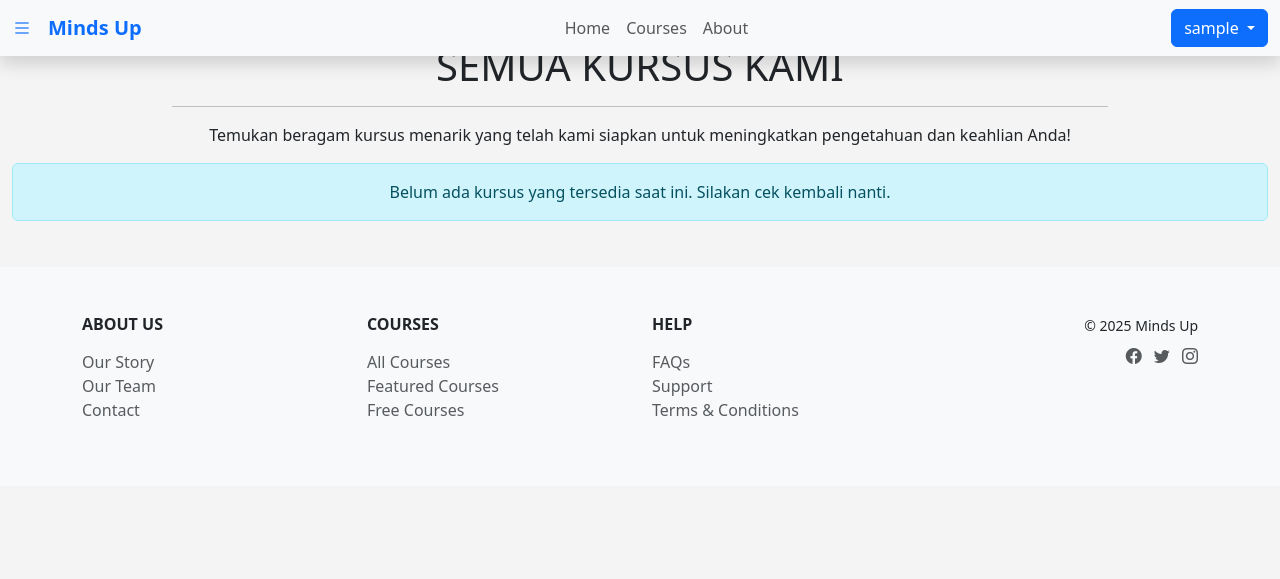
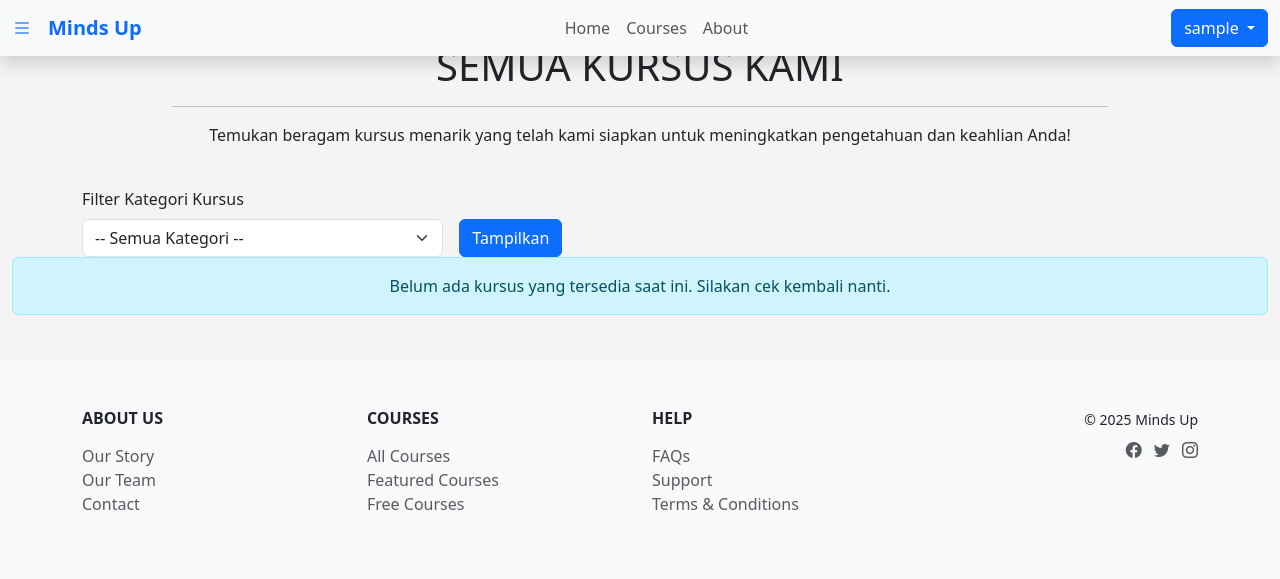
Before and after one commit to raditya-hafid/mindsup, a PHP site: page /Halaman.php in a window 1280 px wide. Shown: the top 579 px of the page. Run offline with PHP 8.4, Linux system fonts and the light colour scheme; the visitor is signed in with stand-in values (Sample User, id 1); data that the repository does not hold is empty.

Commit message:
Tambah sistem filter

```diff
--- a/courses/Halaman.php
+++ b/courses/Halaman.php
@@ -1,12 +1,22 @@
 <?php
-session_start(); // Mulai session jika belum
+session_start();
 require '../komponen/koneksi.php';
 
 $list_kursus = [];
-// Ambil juga kolom 'harga' dari tabel kursus
-$stmt = $conn->prepare("SELECT id_kursus, judul, deskripsi, gambar, kategori, harga FROM kursus ORDER BY id_kursus DESC"); // Tambahkan 'harga'
+
+$kategori = isset($_GET['kategori']) ? $_GET['kategori'] : '';
+
+// Siapkan query berdasarkan filter
+if ($kategori) {
+    $stmt = $conn->prepare("SELECT k.id_kursus, k.judul, k.deskripsi, k.gambar, k.kategori, k.harga, m.username AS mentor FROM kursus k JOIN mentor m ON k.id_mentor = m.id_mentor WHERE kategori = ? ORDER BY id_kursus DESC");
+    $stmt->bind_param("s", $kategori);
+    $stmt->execute();
+} else {
+    $stmt = $conn->prepare("SELECT k.id_kursus, k.judul, k.deskripsi, k.gambar, k.kategori, k.harga, m.username AS mentor FROM kursus k JOIN mentor m ON k.id_mentor = m.id_mentor ORDER BY id_kursus DESC"); // Tambahkan 'harga'
+    $stmt->execute();
+}
+
 if ($stmt) {
-    $stmt->execute();
     $result = $stmt->get_result();
     while ($row = $result->fetch_assoc()) {
         $list_kursus[] = $row;
@@ -46,6 +56,28 @@ if ($stmt2) {
                     </p>
                 </div>
             </div>
+
+            <div class="container mt-4">
+                <form method="GET" action="" class="row g-3">
+                    <div class="col-md-4">
+                        <label for="kategori" class="form-label">Filter Kategori Kursus</label>
+                        <select class="form-select" id="kategori" name="kategori">
+                            <option value="">-- Semua Kategori --</option>
+                            <option value="Matematika" <?= (isset($_GET['kategori']) && $_GET['kategori'] == 'Matematika') ? 'selected' : '' ?>>Matematika</option>
+                            <option value="IPA" <?= (isset($_GET['kategori']) && $_GET['kategori'] == 'IPA') ? 'selected' : '' ?>>IPA</option>
+                            <option value="IPS" <?= (isset($_GET['kategori']) && $_GET['kategori'] == 'IPS') ? 'selected' : '' ?>>IPS</option>
+                            <option value="Bahasa Indonesia" <?= (isset($_GET['kategori']) && $_GET['kategori'] == 'Bahasa Indonesia') ? 'selected' : '' ?>>Bahasa Indonesia</option>
+                            <option value="Bahasa Inggris" <?= (isset($_GET['kategori']) && $_GET['kategori'] == 'Bahasa Inggris') ? 'selected' : '' ?>>Bahasa Inggris</option>
+                            <option value="Pemrograman" <?= (isset($_GET['kategori']) && $_GET['kategori'] == 'Pemrograman') ? 'selected' : '' ?>>Pemrograman</option>
+                            <option value="Desain" <?= (isset($_GET['kategori']) && $_GET['kategori'] == 'Desain') ? 'selected' : '' ?>>Desain</option>
+                        </select>
+                    </div>
+                    <div class="col-md-2 align-self-end">
+                        <button type="submit" class="btn btn-primary">Tampilkan</button>
+                    </div>
+                </form>
+            </div>
+
 
             <div class="row justify-content-md-center">
                 <?php if (!empty($list_kursus)) : ?>
@@ -90,12 +122,13 @@ if ($stmt2) {
                                         }
                                         ?>
                                     </p>
+                                    <p>Mentor : <?php echo $kursus['mentor'] ?></p>
                                     <div class="mt-auto d-flex justify-content-between align-items-center">
                                         <a href="<?php if (isset($_SESSION['username'])) {echo 'detail_kursus.php?id=' . $kursus['id_kursus'];} else {echo '../log in or register/login.php';} ?>" class="btn btn-sm btn-outline-primary course-button-detail">
                                             Pelajari <i class="bi bi-arrow-right-short"></i>
                                         </a>
 
-                                        <?php if (!in_array($kursus['id_kursus'], $list_kursus_dibeli)): ?>
+                                        <?php if (!in_array($kursus['id_kursus'], $list_kursus_dibeli) && (isset($_SESSION['role'])) ? $_SESSION['role'] === 'siswa' : false): ?>
                                         <form action="../keranjang_aksi.php" method="POST" style="margin-bottom: 0;">
                                             <input type="hidden" name="id_kursus" value="<?php echo $kursus['id_kursus']; ?>">
                                             <input type="hidden" name="nama_kursus" value="<?php echo htmlspecialchars($kursus['judul'] ?? 'Nama Kursus'); ?>">
--- a/komponen/nav.php
+++ b/komponen/nav.php
@@ -1,5 +1,7 @@
 <?php
-session_start();
+if (session_status() == PHP_SESSION_NONE) {
+    session_start();
+}
 ?>
 
 
@@ -65,12 +67,6 @@ session_start();
                               echo "<li><a class=\"dropdown-item\" href=\"../log in or register/login.php\"><i class=\"bi bi-box-arrow-right me-2\"></i> Log in </a></li>";
                           }
                           ?>
-
-
-
-
-
-
                       </ul>
                       </div>
                   </div>
```
Also changed, not shown: uploads/thumbnails/thumb_6849362dc3c0a2.63314994_52a2c55f2c00f8322340c29cfee813be.jpg (added).
